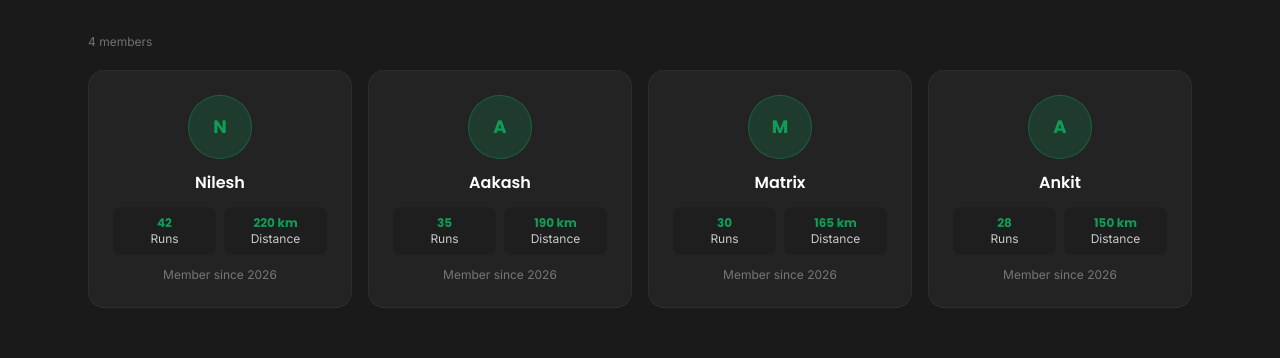
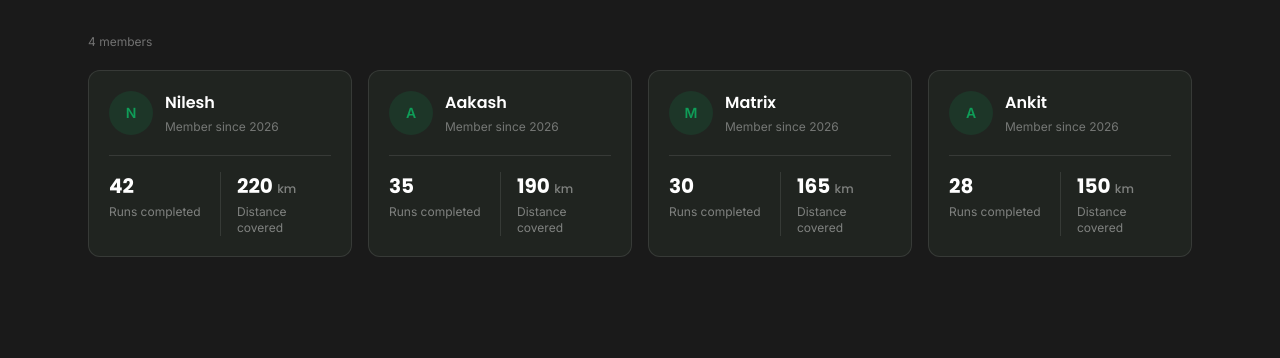
Before and after one commit to k-nilesh04/645-running-club, a React (Vite) app in the folder frontend/: page /members in a window 1280 px wide. Shown: the part 284-642 px from the top of the page. Built offline with nearby package versions, Linux system fonts and the light colour scheme; no server answers.

Commit message:
Refine site pages with simple community-focused UI

```diff
--- a/frontend/src/components/MemberCard.jsx
+++ b/frontend/src/components/MemberCard.jsx
@@ -1,4 +1,4 @@
-export default function MemberCard({ member, rank }) {
+export default function MemberCard({ member }) {
   const initials = (member.name || "")
     .trim()
     .split(/\s+/)
@@ -9,26 +9,15 @@ export default function MemberCard({ member, rank }) {
     .toUpperCase();
 
   return (
-    <div className="card flex flex-col items-center text-center hover:-translate-y-1 transition-transform duration-200">
-      <div className="w-16 h-16 rounded-full bg-primary/20 border border-primary/40 flex items-center justify-center font-display font-bold text-primary text-lg mb-3">
-        {initials}
+    <article className="rounded-xl border border-white/10 bg-[#202420] p-5 transition-colors hover:border-primary/40">
+      <div className="flex items-center gap-3">
+        <div className="flex h-11 w-11 shrink-0 items-center justify-center rounded-full bg-primary/15 text-sm font-bold text-primary">{initials || "645"}</div>
+        <div className="min-w-0"><h3 className="truncate font-display font-semibold text-white">{member.name}</h3><p className="mt-1 text-xs text-offwhite/40">Member since {member.memberSince}</p></div>
       </div>
-
-      <h4 className="font-display mb-3 font-semibold text-white">{member.name}</h4>
-      {/* <p className="text-xs text-offwhite/50 mb-3">Age {member.age}</p> */}
-
-      <div className="grid grid-cols-2 gap-2 w-full text-xs text-offwhite/80">
-        <div className="bg-dark/50 rounded-lg py-2">
-          <p className="font-display font-bold text-primary">{member.runsCompleted}</p>
-          <p>Runs</p>
-        </div>
-        <div className="bg-dark/50 rounded-lg py-2">
-          <p className="font-display font-bold text-primary">{member.distanceKm} km</p>
-          <p>Distance</p>
-        </div>
+      <div className="mt-5 grid grid-cols-2 border-t border-white/10 pt-4">
+        <div><p className="font-display text-xl font-bold text-white">{member.runsCompleted}</p><p className="mt-1 text-xs text-offwhite/45">Runs completed</p></div>
+        <div className="border-l border-white/10 pl-4"><p className="font-display text-xl font-bold text-white">{member.distanceKm} <span className="text-xs font-normal text-offwhite/45">km</span></p><p className="mt-1 text-xs text-offwhite/45">Distance covered</p></div>
       </div>
-
-      <p className="text-xs text-offwhite/40 mt-3">Member since {member.memberSince}</p>
-    </div>
+    </article>
   );
 }
```
